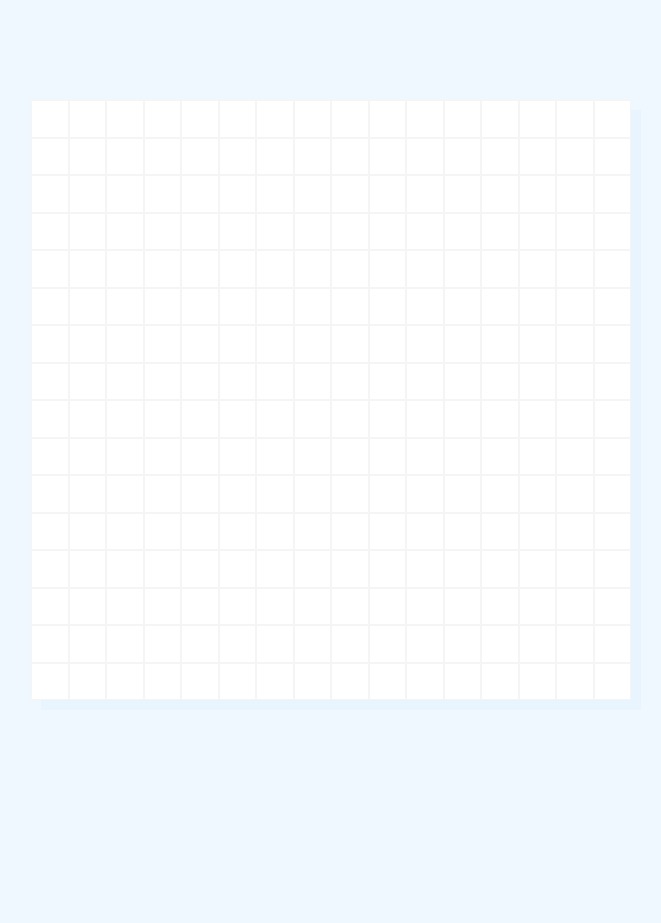
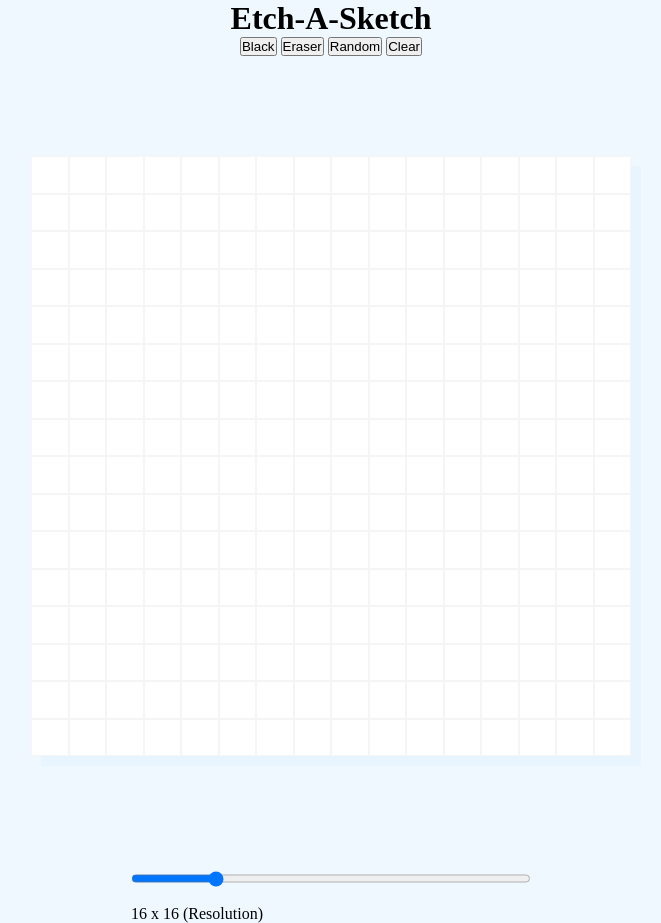
Before and after one commit to AdrianCreate/etch-a-skcetch, a plain HTML site: page index.html in a window 1280 px wide. Shown: the whole page, without its empty margins (309-970 px from the left). Before the commit the page ends 800 px from the top, so only its background shows below. Drawn offline with Linux system fonts and the light colour scheme.

Commit message:
add slider and resize function for grid

```diff
--- a/index.html
+++ b/index.html
@@ -7,9 +7,21 @@
   <link rel="stylesheet" href="style.css">
 </head>
 <body>
-  <div id="sketch-area" class="grid">
-
-  </div>
+  <div class="flex-container">
+    <div class="title"><h1>Etch-A-Sketch</h1></div>
+    <div class="buttons">
+      <button>Black</button>
+      <button>Eraser</button>
+      <button>Random</button>
+      <button>Clear</button>
+    </div>
+    <div id="sketch-area" class="grid">
+    </div>
+    <div class="slider-container">
+      <input type="range" min="4" max = "64" value="16" class="slider" id="slider">
+      <p class="slider-value"></p>
+    </div>
+</div>
   <script src="script.js"></script>
 </body>
 </html>
--- a/script.js
+++ b/script.js
@@ -1,26 +1,43 @@
 const GRIDSIDE = 600;
-let rows= 16;
-let cols= 16;
+let squaresPerSide = 16;
 
 const grid = document.querySelector(".grid");
-grid.style.width = `${GRIDSIDE}px`
-grid.style.height = `${GRIDSIDE}px`
+const sliderContainer = document.querySelector(".slider-container");
+const slider = document.querySelector(".slider");
+const sliderValue = document.querySelector(".slider-value");
 
-function changeBackgroundColor() {
+sliderValue.textContent = `${slider.value} x ${slider.value} (Resolution)`;
+grid.style.width = grid.style.height = `${GRIDSIDE}px`
+
+function setBackgroundColor() {
   this.style.backgroundColor = "black";
 }
 
-function createGridCells() {
-  for(let i = 0;i < (rows * cols); i++) {
+function createGridCells(squaresPerSide) {
+  const numberOfSquares = squaresPerSide * squaresPerSide;
+  const cellSide = `${(GRIDSIDE / squaresPerSide) - 2}px`;
+  for(let i = 0;i < numberOfSquares; i++) {
   const gridCell = document.createElement("div");
 
-  gridCell.style.width = `${(GRIDSIDE / cols) - 2}px`;
-  gridCell.style.height = `${(GRIDSIDE / rows) - 2}px`;
+  gridCell.style.width =  gridCell.style.height = cellSide;
   gridCell.classList.add("cell");
 
   grid.appendChild(gridCell);
-  gridCell.addEventListener("mouseover", changeBackgroundColor);
+  gridCell.addEventListener("mouseover", setBackgroundColor);
   }
 }
 
-createGridCells();
+function removeGridCells () {
+  while(grid.firstChild) {
+    grid.removeChild(grid.firstChild);
+  }
+}
+
+slider.oninput = function () {
+  let txt = `${this.value} x ${this.value} (Resolution)`
+  sliderValue.textContent = txt;
+  removeGridCells();
+  createGridCells(this.value);
+}
+
+createGridCells(16);
--- a/style.css
+++ b/style.css
@@ -6,6 +6,12 @@
 
 body {
   background-color: aliceblue;
+}
+
+.flex-container {
+  display: flex;
+  flex-direction: column;
+  align-items: center;
 }
 
 .grid {
@@ -19,3 +25,12 @@ body {
 .cell {
   border: 1px solid whitesmoke;
 }
+
+.slider {
+  height: 45px;
+  width: 400px;
+}
+
+.slider:hover {
+  opacity: 1;
+}
```
